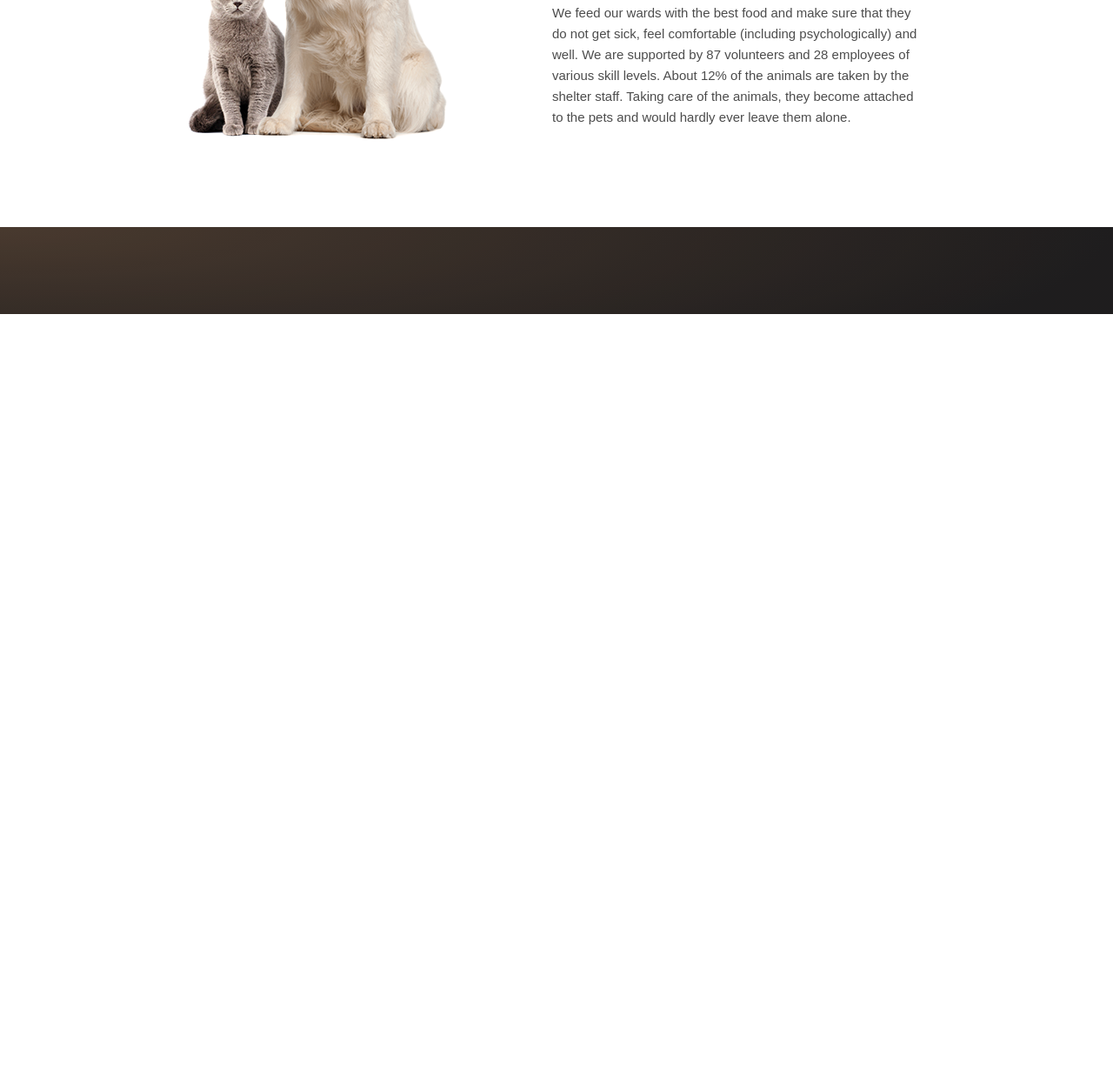
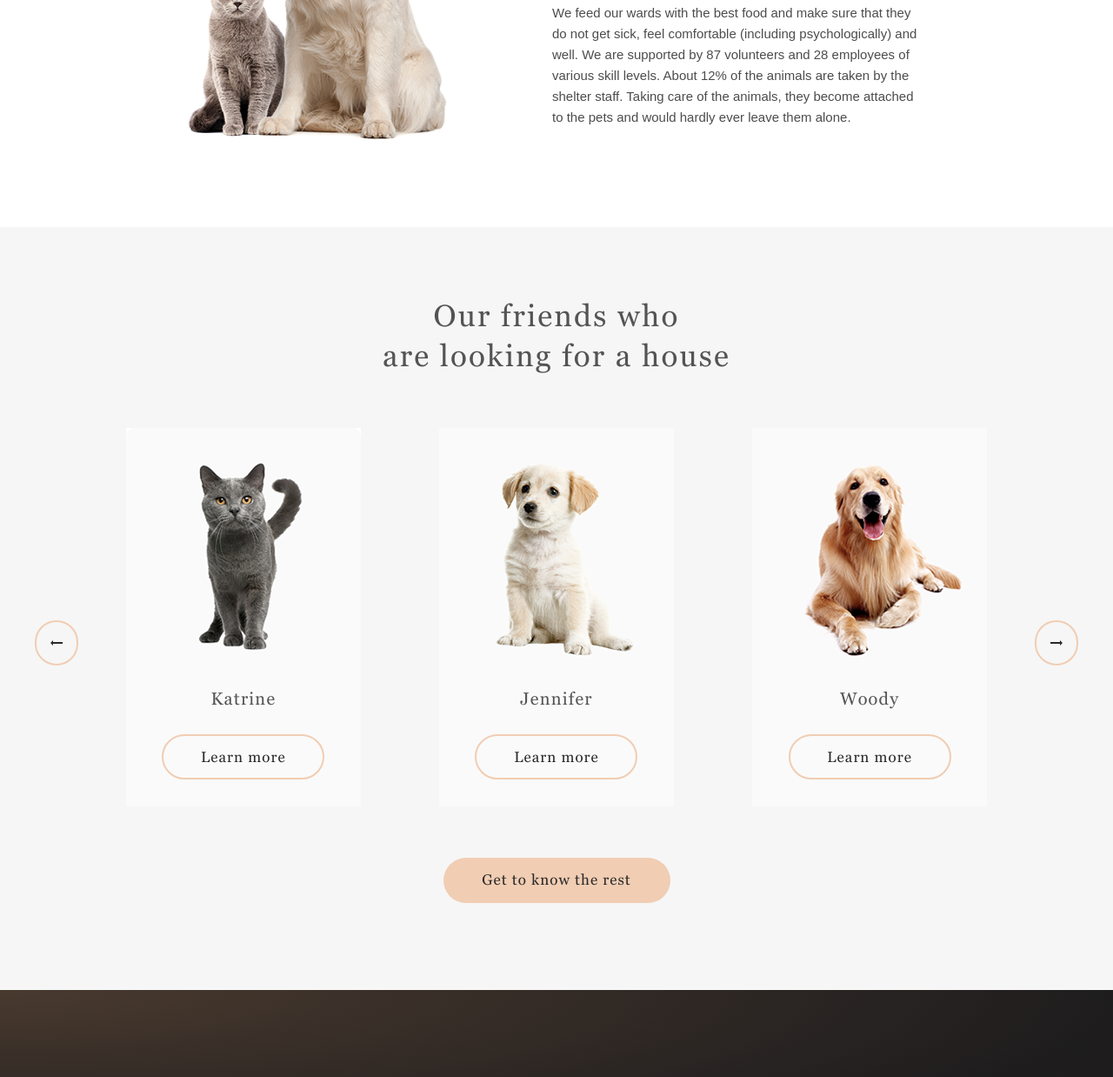
Before and after one commit to Alyona8891/shelter, a plain HTML site: page shelter/index.html in a window 1280 px wide. Shown: the part 1235-2473 px from the top of the page at 87% size. Before the commit the page ends 1596 px from the top, so only its background shows below. Drawn offline with Linux system fonts and the light colour scheme; a web font is replaced by a local one.

Commit message:
feat: add pets-block to project

```diff
--- a/shelter/index.html
+++ b/shelter/index.html
@@ -20,7 +20,7 @@
                     <nav class="header__menu">
                         <ul class="header__list">
                             <li class="menu__item_active">
-                                <a href="#" class="menu__link">About the shelter</a>
+                                <span class="menu__link">About the shelter</span>
                             </li>
                             <li class="menu__item">
                                 <a href="#" class="menu__link">Our pets</a>
@@ -40,7 +40,7 @@
                     <div class="not-only__text-block">
                         <h1 class="not-only__title">Not only people need a house</h1>
                         <p class="not-only__text">We offer to give a chance to a little and nice puppy with an extremely wide and open heart. He or she will love you more than anybody else in the world, you will see!</p>
-                        <a href="#" class="not-only__button">Make a friend</a>
+                        <a href="#" class="not-only__button button">Make a friend</a>
                     </div>
                     <div class="not-only__image-block">
                         <img src="./assets/start-screen-puppy.png" alt="start-screen-puppy">
@@ -61,6 +61,54 @@
                     </div>
                 </div>
             </section>
+            <section class="pets">
+                <div class="pets__container container">
+                    <h2 class="pets__title title">Our friends who<br>
+                        are looking for a house
+                    </h2>
+                    <div class="pet__choise-block choise-block">
+                        <div class="choise-block__arrow-block">
+                            <img src="./assets/arrow.svg" alt="arrow" class="choise-block__arrow-prev">
+                        </div>
+                        <div class="choise-block__slider-block slider">
+                            <div class="slider__item">
+                                <div class="slider__image-block">
+                                    <img src="./assets/pets/katrine.png" alt="pet-photo">
+                                </div>
+                                <h3 class="slider__title">Katrine</h3>
+                                <button class="slider__btn">
+                                    Learn more
+                                </button>
+                            </div>
+                            <div class="slider__item">
+                                <div class="slider__image-block">
+                                    <img src="./assets/pets/jennifer.png" alt="pet-photo">
+                                </div>
+                                <h3 class="slider__title">Jennifer</h3>
+                                <button class="slider__btn">
+                                    Learn more
+                                </button>
+                            </div>
+                            <div class="slider__item">
+                                <div class="slider__image-block">
+                                    <img src="./assets/pets/woody.png" alt="pet-photo">
+                                </div>
+                                <h3 class="slider__title">Woody</h3>
+                                <button class="slider__btn">
+                                    Learn more
+                                </button>
+                            </div>
+                        </div>
+                        <div class="choise-block__arrow-block">
+                            <img src="./assets/arrow.svg" alt="arrow" class="choise-block__arrow-next">
+                        </div>
+                    </div>
+                    <a href="#" class="pets__button button">Get to know the rest</a>
+                </div>
+            </section>
+            <section class="help">
+
+            </section>
         </main>
         <footer class="footer"></footer>
     </div>
--- a/shelter/style.css
+++ b/shelter/style.css
@@ -170,10 +170,8 @@ html, body {
     max-width: 465px;
     margin-bottom: 42px;
 }
-.not-only__button {
+.button {
     display: inline-block;
-    width: 207px;
-    height: 52px;
     background: #F1CDB3;
     border-radius: 100px;
     text-align: center;
@@ -182,6 +180,11 @@ html, body {
     letter-spacing: 0.06em;
     color: #292929;
     padding-top: 14px;
+}
+.not-only__button {
+    display: inline-block;
+    width: 207px;
+    height: 52px;
 }
 .not-only__image-block {
     position: relative;
@@ -204,7 +207,6 @@ main {
     background: #FFFFFF;
 }
 .about__container {
-    display: flex;
     height: 588px;
     justify-content: center;
 }
@@ -248,7 +250,89 @@ main {
     color: #4C4C4C;
 }
 /*-----------pets-----------------*/
-
+.pets {
+    background: #F6F6F6;
+    height: 877px;
+}
+.pets__container {
+    flex-direction: column;
+    align-items: center;
+    padding-top: 80px;
+    text-align: center;
+}
+.pets__title {
+    margin-bottom: 60px;
+    max-width: 405px;
+}
+.pet__choise-block {
+}
+.choise-block {
+    display: flex;
+    width: 100%;
+    justify-content: space-between;
+    align-items: center;
+}
+.choise-block__arrow-block {
+    width: 54px;
+    height: 52px;
+    left: 0px;
+    top: 192px;
+    border: 2px solid #F1CDB3;
+    border-radius: 100px;
+    display: flex;
+    justify-content: center;
+    align-items: center;
+}
+.choise-block__arrow-prev {
+}
+.choise-block__slider-block {
+}
+.slider {
+    display: flex;
+    width: 100%;
+    justify-content: space-around;
+    padding: 0 10px;
+    margin-bottom: 59px;
+}
+.slider__item {
+    display: flex;
+    flex-direction: column;
+    align-items: center;
+    background-color: #FAFAFA;
+    min-width: 270px;
+    min-height: 435px;
+    justify-content: space-between;
+    padding-bottom: 31px;
+}
+.slider__image-block {
+}
+.slider__title {
+    font-size: 20px;
+    line-height: 23px;
+    display: flex;
+    align-items: center;
+    text-align: center;
+    letter-spacing: 0.06em;
+    color: #545454;
+}
+.slider__btn {
+    width: 187px;
+    height: 52px;
+    border: 2px solid #F1CDB3;
+    border-radius: 100px;
+    background: inherit;
+    font-size: 17px;
+    line-height: 130%;
+    letter-spacing: 0.06em;
+    color: #292929;
+}
+.choise-block__arrow-next {
+    transform: rotate(180deg);
+}
+.pets__button {
+    width: 261px;
+    height: 52px;
+}
 /*------------footer----------------*/
 footer {
     width:100%;
```
Also changed, not shown: shelter/assets/arrow.svg (added).
